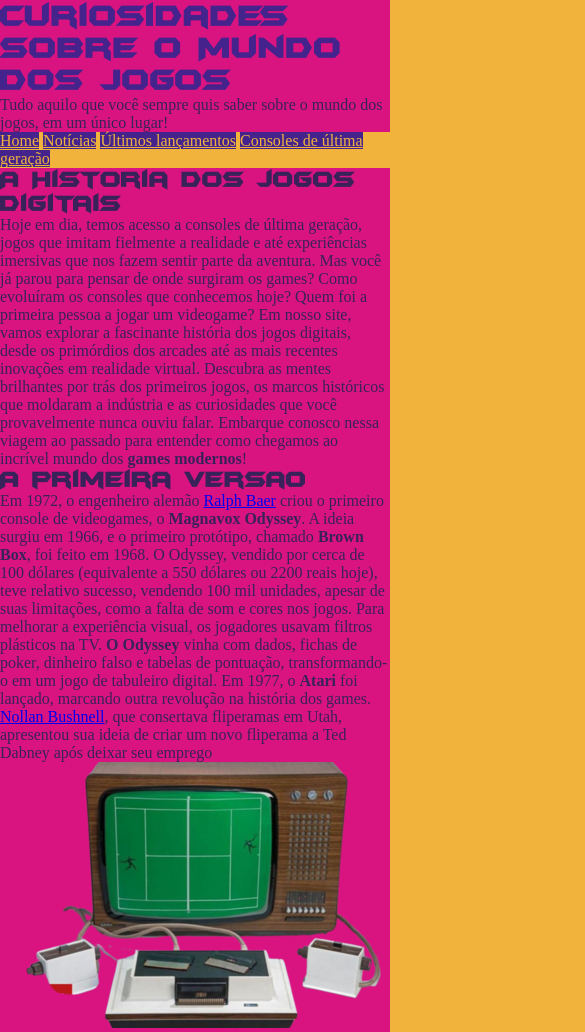
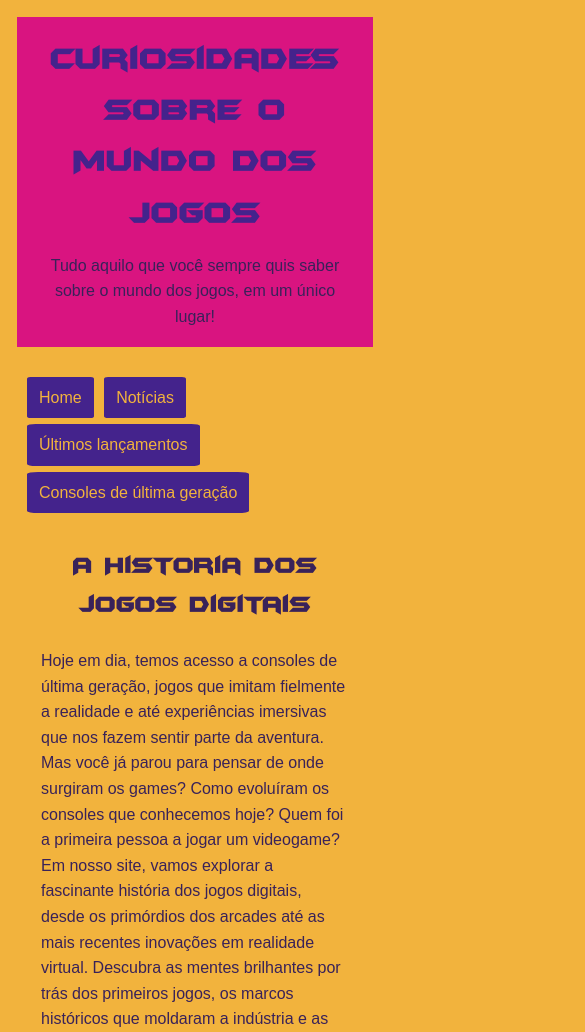
Before and after one commit to NataliaBento/Aulas-HTMLCSS, a plain HTML site: page ProjetoHTML-CSS/ProjetoHTMLCSS.html in a window 390 px wide. Shown: the top 1032 px of the page, 585 px wide, since content can reach past the window. Drawn offline with Linux system fonts and the light colour scheme.

Commit message:
feat: ajustando elementos e centralizando no css

```diff
--- a/ProjetoHTML-CSS/stilos/style.css
+++ b/ProjetoHTML-CSS/stilos/style.css
@@ -6,14 +6,7 @@
     font-weight: normal;
 }
 
-/*
-#304EF2 -AZUL
-#061440 -ROXO
-#142B73 -AZUL ESCURO PEROLADO
-#3574F2 -AZUL CLARO
-#032026 -PRETO
-*/
-
+/* Cores */
 :root{
     --corprimaria: #f2b33d;
     --cortitulos: #44238c;
@@ -23,57 +16,114 @@
 
     --fonte-padrao: arial, verdana, helvetica, sans-serif;
     --fonte-titulos: 'Batman', 'cursive';
-
 }
 
 *{
-    margin: 0px;
-    padding: 0px;
+    padding: 7px;
+
+    box-sizing: border-box;
+    margin: 0;
 }
 
 body{
     background-color: var(--corprimaria);
     color: var(--corfonte);
+    font-family: var(--fonte-padrao);
+    padding: 15px;
+    line-height: 1.6;
 }
 
 header{
-    background-color: #D91480;
+    background-color: var(--corsecundaria);
+
+    padding: 15px;
+    text-align: center;
+    margin-bottom: 20px;
 }
+
 header > h1 {
     color: var(--cortitulos);
     font-family: var(--fonte-titulos);
-
+    margin: 0;
+    border-radius: 1%;
 }
 
 nav > a{
     background-color: var(--cortitulos);
     color: var(--corprimaria);
+    border-radius: 5%;
+    padding: 10px 15px;
+    text-decoration: none;
+    display: inline-block;
+    margin: 5px;
 
 }
 
 main{
-    background-color: var(--corsecundaria);
+    background-color: var(--corprimaria);
+    padding: 15px;
+    margin-bottom: 20px;
+}
+
+article{
+    margin-bottom: 20px;
 }
 
 article > h1{
     color: var(--corfonte);
     font-family: var(--fonte-titulos);
+    margin: 0 0 10px;
+    text-align: center;
 }
 
 h2{
     font-family: var(--fonte-titulos);
+    margin-top: 0;
+}
+
+img{
+    display: block;
+    margin: 10px auto;
+    width: 100%;
+    max-width: 600px;
+    height: auto;
 }
 
 footer{
     background-color: var(--corfonte);
     font-family: var(--fonte-padrao);
-
-
+    padding: 15px;
+    text-align: center;
+    border-radius: 5%;
+    margin-top: 20px;
 }
 
-footer >p {
+footer > p {
     color: var(--corprimaria);
+    margin: 5px 0;
 }
+
 footer > p > a{
     color: var(--corprimaria);
+    text-decoration: none;
 }
+
+/* Media Queries */
+@media (max-width: 768px) {
+    body {
+        padding: 10px;
+    }
+
+    header, main, footer {
+        padding: 10px;
+    }
+
+    nav > a {
+        padding: 8px 12px;
+        margin: 3px;
+    }
+
+    img {
+        width: 100%;
+    }
+}
```
